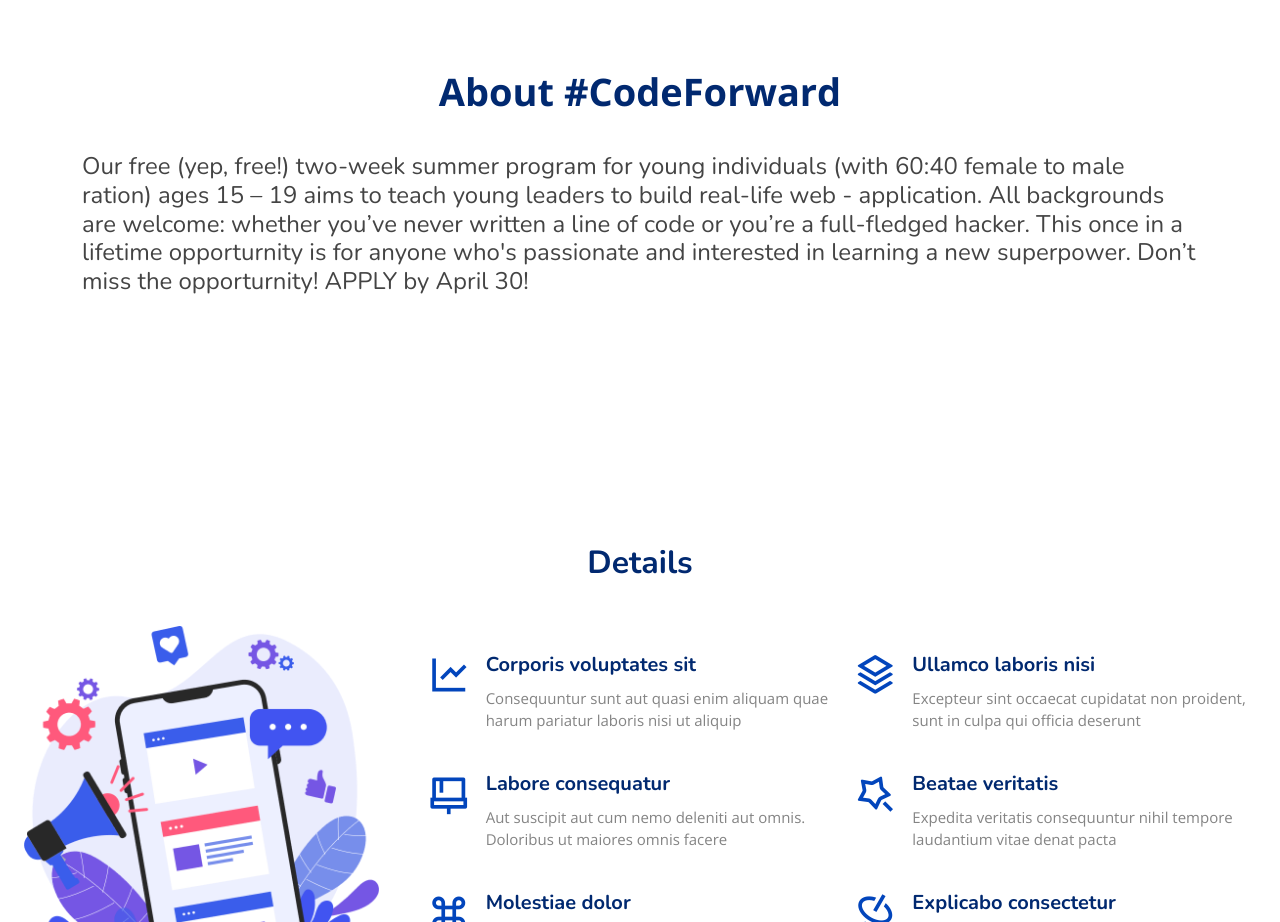
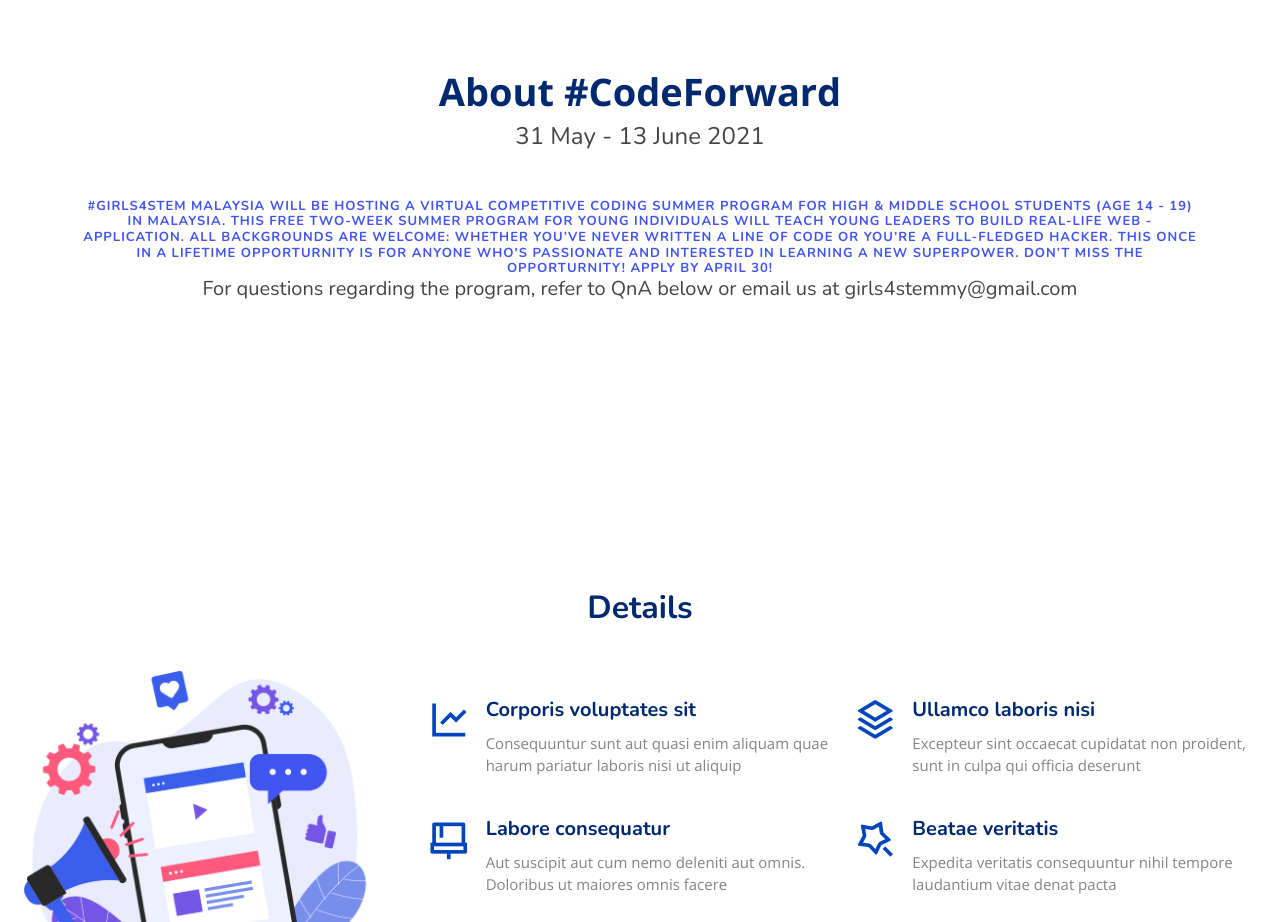
Before and after one commit to Girls4STEM/home, a plain HTML site: page codeforward.html in a window 1280 px wide. Shown: the part 800-1722 px from the top of the page. Drawn offline with nearby package versions, Linux system fonts and the light colour scheme; files whose address does not match are found by name.

Commit message:
Update codeforward.html

```diff
--- a/codeforward.html
+++ b/codeforward.html
@@ -110,23 +110,27 @@
       <div class="container" data-aos="fade-up">
         <div class="row gx-0 align-self-center">
           <header class="section-header">
+
           <p>About #CodeForward</p>
+          <p>   </p>
+          <h4> 31 May - 13 June 2021 </h4>
+
         </header>
 
-        <div class="container-fluid align-self-center">
+        <header class="section-header">
 
-          <div class = "row">
-            <div class = "col-md-12">
+          <h2> #Girls4STEM Malaysia will be hosting a virtual competitive coding summer program for high & middle school students (age 14 - 19) in Malaysia.
+            This free two-week summer program for young individuals will teach
+            young leaders to build real-life web - application. All backgrounds are welcome: whether
+            you’ve never written a line of code or you’re a full-fledged hacker.
+            This once in a lifetime opporturnity is for anyone who's passionate and
+            interested in learning a new superpower.
+            Don’t miss the opporturnity! APPLY by April 30! </h2>
 
-              <h4>Our free (yep, free!) two-week summer program for young individuals (with 60:40 female to male ration) ages 15 – 19 aims to teach
-                young leaders to build real-life web - application. All backgrounds are welcome: whether
-                you’ve never written a line of code or you’re a full-fledged hacker.
-                This once in a lifetime opporturnity is for anyone who's passionate and
-                interested in learning a new superpower.
-                Don’t miss the opporturnity! APPLY by April 30!</h4>
-              </div>
-            </div>
-        </div>
+          <h5> For questions regarding the program, refer to QnA below or email us at girls4stemmy@gmail.com</h5>
+
+        </header>
+
 
         </div>
       </div>
```
